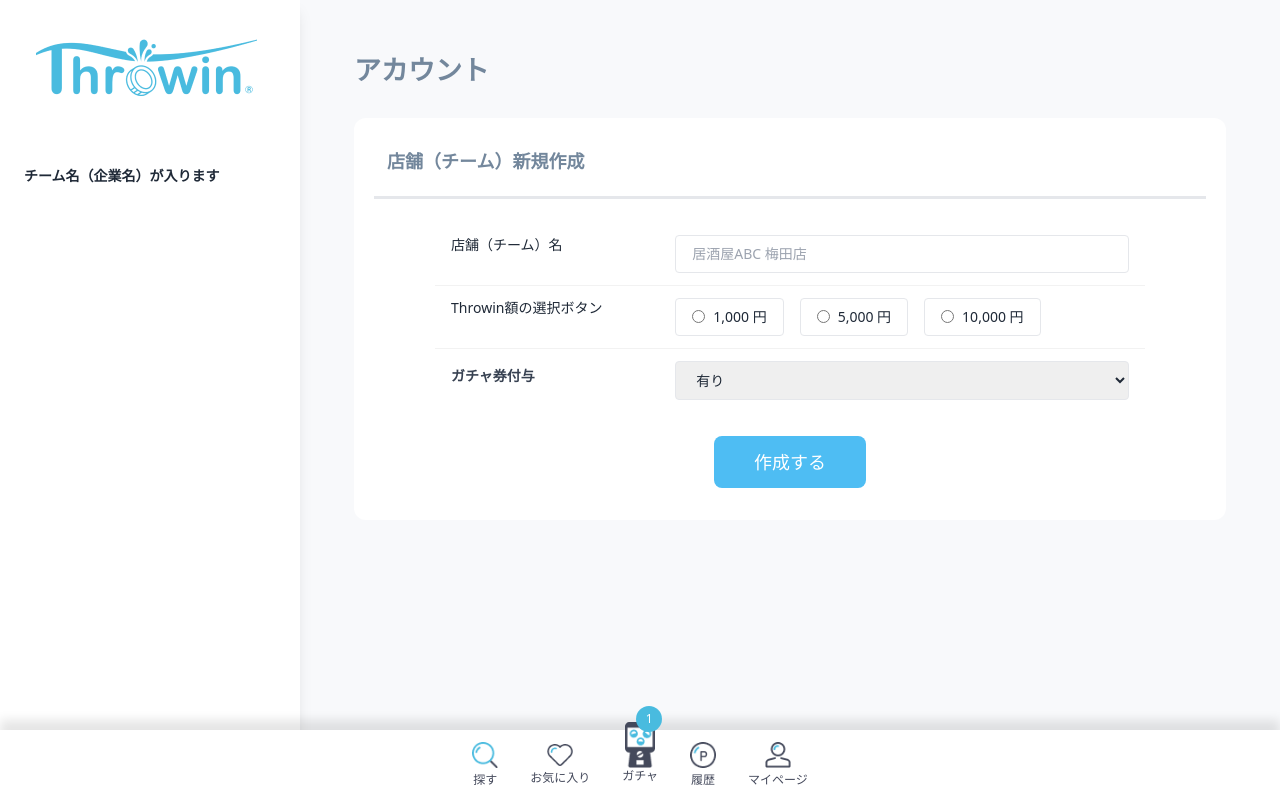
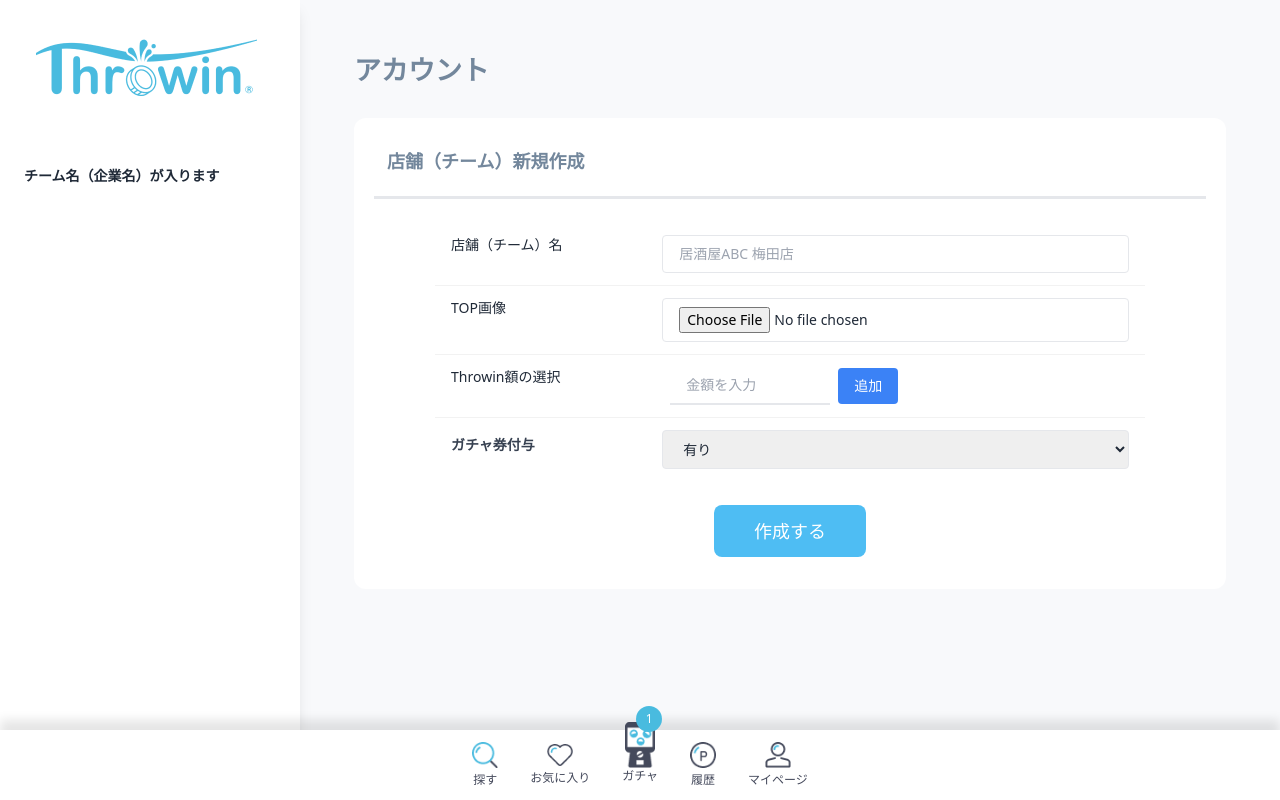
Before and after one commit to mdalamin-jbc/throwin, a React (Vite) app: page /dashboard/account/creat_new_store in a window 1280 px wide. Built offline with nearby package versions, Linux system fonts and the light colour scheme.

Commit message:
dashboard get staff bye store code

```diff
--- a/package.json
+++ b/package.json
@@ -36,6 +36,7 @@
     "react-loader-spinner": "^6.1.6",
     "react-qr-code": "^2.0.15",
     "react-router-dom": "^6.27.0",
+    "react-tag-input": "^6.10.4",
     "react-use": "^17.5.1",
     "sort-by": "^0.0.2",
     "sweetalert2": "^11.6.13",
--- a/src/hooks/Dashboard/UseGetStaffByStoreCode.jsx
+++ b/src/hooks/Dashboard/UseGetStaffByStoreCode.jsx
@@ -2,10 +2,10 @@ import { useQuery } from "@tanstack/react-query";
 import useAxiosPrivate from "../axiousPrivate";
 import { useAuth } from "../useAuth";
 
-
 const UseGetStaffByStoreCode = (store_code) => {
   const AxiosPrivate = useAxiosPrivate();
   const { user } = useAuth();
+  console.log(store_code.store_code);
 
   const {
     refetch,
@@ -19,14 +19,18 @@ const UseGetStaffByStoreCode = (store_code) => {
       if (!user?.access) return []; // Ensure user is authenticated before making a request
 
       try {
-          const response = await AxiosPrivate.get(`/restaurant-owner/store-staffs?${store_code}`);
-          return response.data.results;
+        const response = await AxiosPrivate.get(
+          `/restaurant-owner/store-staffs?store_code=${store_code.store_code}`
+        );
+        return response.data;
       } catch (error) {
         console.error(
           "Error fetching  staff list by storecode:",
           error.response?.data || error.message
         );
-          throw new Error("Failed to fetch staff list by storecode. Please try again.");
+        throw new Error(
+          "Failed to fetch staff list by storecode. Please try again."
+        );
       }
     },
     enabled: Boolean(user?.access), // Only run query if user is authenticated
--- a/src/pages/Dashboard/Account/Account.jsx
+++ b/src/pages/Dashboard/Account/Account.jsx
@@ -100,7 +100,12 @@ const Account = () => {
                 {storeList.length > 0 ? (
                   storeList.map((store) => (
                     <tr key={store.uid} className="hover border">
-                      <Link to={`${store.code}`}>
+                      <Link
+                        onClick={() =>
+                          localStorage.setItem("store", JSON.stringify(store))
+                        }
+                        to={`${store.code}`}
+                      >
                         <td className="flex items-center gap-[17px]">
                           <img
                             src={img}
--- a/src/pages/Dashboard/Account/CreatANewAccount.jsx
+++ b/src/pages/Dashboard/Account/CreatANewAccount.jsx
@@ -1,3 +1,4 @@
+import { useState } from "react";
 import { useForm } from "react-hook-form";
 import toast from "react-hot-toast";
 import { useNavigate } from "react-router-dom";
@@ -10,33 +11,62 @@ const CreateANewAccount = () => {
     register,
     handleSubmit,
     formState: { errors },
+    setValue,
+    watch,
   } = useForm();
 
+  const [amounts, setAmounts] = useState([]); // Store selected amounts
+  const throwinAmount = watch("throwinAmount", "");
+
+  console.log(amounts);
+
+  // Add Amount Function
+  const addAmount = () => {
+    const amountValue = parseInt(throwinAmount, 10);
+    if (
+      !isNaN(amountValue) &&
+      amountValue >= 500 &&
+      amountValue <= 50000 &&
+      !amounts.includes(amountValue.toString())
+    ) {
+      setAmounts([...amounts, amountValue.toString()]);
+      setValue("throwinAmount", ""); // Clear input
+    } else {
+      toast.error("金額は500円から50,000円の間で選択してください。");
+    }
+  };
+
+  // Remove Amount Function
+  const removeAmount = (amountToRemove) => {
+    setAmounts(amounts.filter((amount) => amount !== amountToRemove));
+  };
+
+  // Form Submit Function
   const onSubmit = async (data) => {
-    console.log("フォーム送信データ:", data);
+    const storeCreateData = new FormData();
+    storeCreateData.append("name", String(data.storeName)); // Ensure string
+    storeCreateData.append("location", String(data.location)); // Ensure string
+    storeCreateData.append("gacha_enabled", String(data.gacha_enabled)); // Ensure string
+    storeCreateData.append("throwin_amounts", JSON.stringify(amounts.map(String))); // Ensure array of strings
 
-    const formData = new FormData();
-    formData.append("name", data.storeName);
-    formData.append("location", data.location);
-    formData.append("throwin_amounts", data.throwinAmount);
-    formData.append("gacha_enabled", data.gacha);
+    console.log(Object.fromEntries(storeCreateData)); // Debugging
 
     try {
-      const response = await axiosPrivate.post("restaurant-owner/stores", formData, {
-        headers: {
-          "Content-Type": "multipart/form-data",
-        },
-      });
+      const response = await axiosPrivate.post(
+        "/restaurant-owner/stores",
+        storeCreateData,
+        {
+          headers: { "Content-Type": "multipart/form-data" },
+        }
+      );
 
       if (response.status === 200 || response.status === 201) {
         toast.success("アカウントが正常に作成されました！");
         setTimeout(() => navigate("/dashboard/account"), 1500);
       } else {
-        console.error("エラーレスポンス:", response.data);
         toast.error("アカウント作成に失敗しました！");
       }
     } catch (error) {
-      console.error("エラー:", error);
       toast.error("エラーが発生しました。もう一度お試しください。");
     }
   };
@@ -46,7 +76,7 @@ const CreateANewAccount = () => {
     <div>
       <h2 className="font-semibold text-[27px] text-[#73879C]">アカウント</h2>
       <div className="bg-white mt-[27px] rounded-xl pb-8 mr-[54px]">
-        <h4 className="font-semibold text-[18px] text-[#73879C] pt-[30px] pl-[33px] pb-[21px] ">
+        <h4 className="font-semibold text-[18px] text-[#73879C] pt-[30px] pl-[33px] pb-[21px]">
           店舗（チーム）新規作成
         </h4>
         <div className="border-b-[3px] mx-5"></div>
@@ -55,7 +85,6 @@ const CreateANewAccount = () => {
           <form
             onSubmit={handleSubmit(onSubmit)}
             className="mx-8 mt-6 space-y-6"
-            encType="multipart/form-data" // Ensures proper file upload handling
           >
             <table className="table border-none">
               <tbody>
@@ -82,7 +111,7 @@ const CreateANewAccount = () => {
                 </tr>
 
                 {/* TOP画像 */}
-                {/* <tr className="hover">
+                <tr className="hover">
                   <td className="flex items-center gap-[17px]">
                     <p>TOP画像</p>
                   </td>
@@ -101,31 +130,55 @@ const CreateANewAccount = () => {
                       </p>
                     )}
                   </td>
-                </tr> */}
+                </tr>
 
                 {/* Throwin額の選択 */}
                 <tr className="hover">
                   <td className="flex items-center gap-[17px]">
-                    <p>Throwin額の選択ボタン</p>
+                    <p>Throwin額の選択</p>
                   </td>
                   <td className="">
-                    <div className="flex space-x-4">
-                      {[1000, 5000, 10000].map((amount) => (
-                        <label
-                          key={amount}
-                          className="flex items-center space-x-2 border px-4 py-2 rounded cursor-pointer"
+                    <div className="flex items-center space-x-2">
+                      {/* Selected Amounts List (Left Side) */}
+                      <div className="flex space-x-1">
+                        {amounts.map((amount, index) => (
+                          <div
+                            key={index}
+                            className="border border-[#D9D9D9] text-[#777A83] px-[14px] py-2 rounded-[3px] text-sm flex gap-3 cursor-pointer"
+                            onClick={() => removeAmount(amount)} // Click to remove
+                          >
+                            <p>{amount.toLocaleString()}</p>{" "}
+                            <p className="text-[#434343]">円</p>
+                          </div>
+                        ))}
+                      </div>
+
+                      {/* Input Field and Add Button */}
+                      <div className="flex items-center space-x-2">
+                        <input
+                          type="number"
+                          {...register("throwinAmount", {
+                            min: { value: 500, message: "最低金額は500円です" },
+                            max: {
+                              value: 50000,
+                              message: "最大金額は50000円です",
+                            },
+                          })}
+                          className="border-b-2 px-4 py-2 w-40"
+                          placeholder="金額を入力"
+                          onKeyDown={(e) => e.key === "Enter" && addAmount()}
+                        />
+
+                        <button
+                          type="button"
+                          onClick={addAmount}
+                          className="bg-blue-500 text-white px-4 py-2 rounded"
                         >
-                          <input
-                            type="radio"
-                            {...register("throwinAmount", {
-                              required: "金額を選択してください",
-                            })}
-                            value={amount}
-                          />
-                          <span>{amount.toLocaleString()} 円</span>
-                        </label>
-                      ))}
+                          追加
+                        </button>
+                      </div>
                     </div>
+
                     {errors.throwinAmount && (
                       <p className="text-red-500 text-sm mt-1">
                         {errors.throwinAmount.message}
--- a/src/pages/Dashboard/ResturentStore/ResturentStore.jsx
+++ b/src/pages/Dashboard/ResturentStore/ResturentStore.jsx
@@ -9,10 +9,9 @@ import UseGetRestaurantStaffList from "../../../hooks/Dashboard/UseGetResturantS
 import UseGetStaffByStoreCode from "../../../hooks/Dashboard/UseGetStaffByStoreCode";
 const ResturentStore = () => {
   const store_code = useParams();
-  const{staffListByStoreCode}=UseGetStaffByStoreCode(store_code)
-  const { restaurantStaffList, refetch, isLoading, isError, error } =
-    UseGetRestaurantStaffList();
-  console.log(store_code);
+  const { staffListByStoreCode } = UseGetStaffByStoreCode(store_code);
+
+  console.log(staffListByStoreCode);
   const {
     register,
     formState: { errors },
@@ -104,8 +103,8 @@ const ResturentStore = () => {
                 </tr>
               </thead>
               <tbody>
-                {restaurantStaffList?.length > 0 ? (
-                  restaurantStaffList.map((staff) => (
+                {staffListByStoreCode?.length > 0 ? (
+                  staffListByStoreCode.map((staff) => (
                     <tr key={staff.uid} className="hover border">
                       <Link>
                         <td className="flex items-center gap-[17px]">
```
Also changed, not shown: src/pages/Dashboard/MemberAccount/MemberReg.jsx (+48 -29 lines), 1 other file (tests, documents, lock files or other folders). Lines whose indentation alone changed are shown as unchanged.
